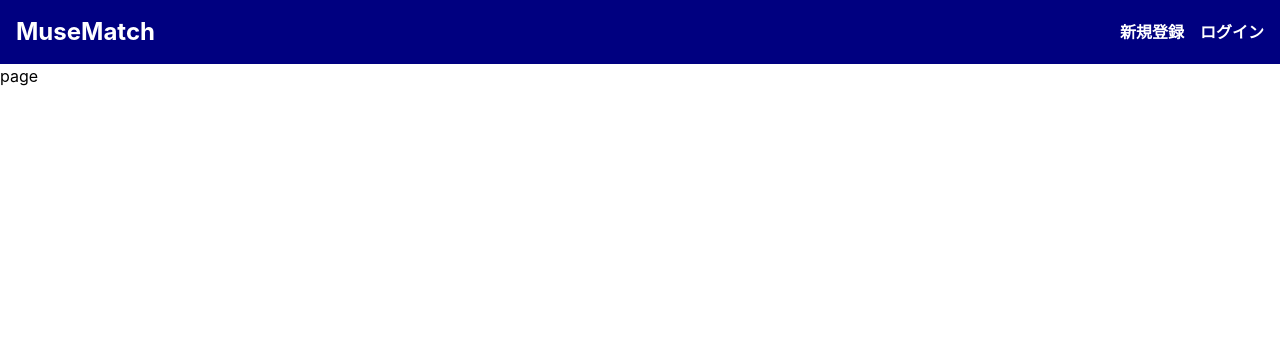
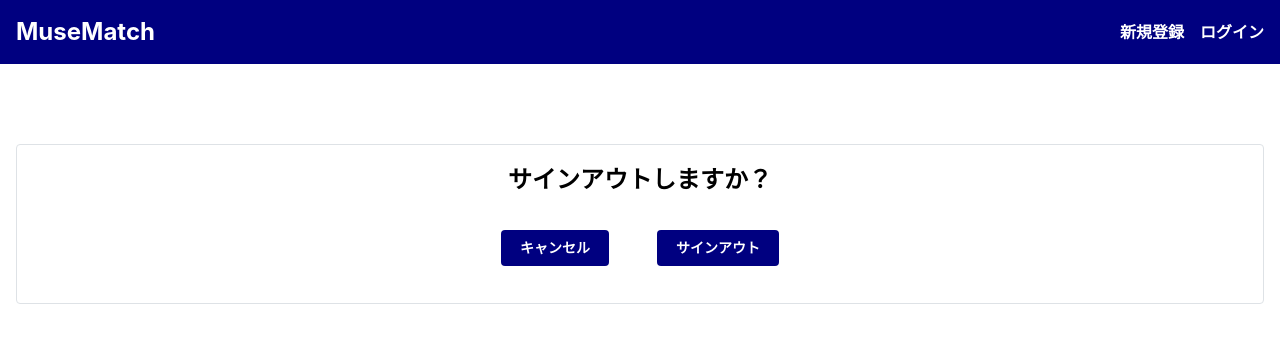
Before and after one commit to nkkn-prog/musematch-nextjs, a Next.js app: page /signout in a window 1280 px wide. Shown: the top 342 px of the page. Built offline with nearby package versions, Linux system fonts and the light colour scheme; no server answers.

Commit message:
feat: signOutの画面を追加

```diff
--- a/src/app/signout/page.tsx
+++ b/src/app/signout/page.tsx
@@ -1,9 +1,31 @@
+'use client'
+
+import { Box, Text, Button, Container, Paper } from '@mantine/core'
 import React from 'react'
+import { signOut } from '../auth';
+import { useRouter } from 'next/navigation';
 
-const page = () => {
+const SignOut = () => {
+  const router = useRouter();
+
+  const handleSignOut = async () => {
+    await signOut();
+    router.push('/signin');
+  }
+
   return (
-    <div>page</div>
+    <Container size='100%' mih='20vh'>
+      <Paper withBorder p='1rem' my='5rem' mih='20vh'>
+        <Box ta='center'>
+          <Text fz='1.5rem' fw='bold'>サインアウトしますか？</Text>
+          <Box mt='2rem'>
+            <Button mr='3rem' onClick={() => router.push('/plan')} bg='navy'>キャンセル</Button>
+            <Button onClick={() => handleSignOut()} bg='navy'>サインアウト</Button>
+          </Box>
+        </Box>
+      </Paper>
+    </Container>
   )
 }
 
-export default page
+export default SignOut
```
